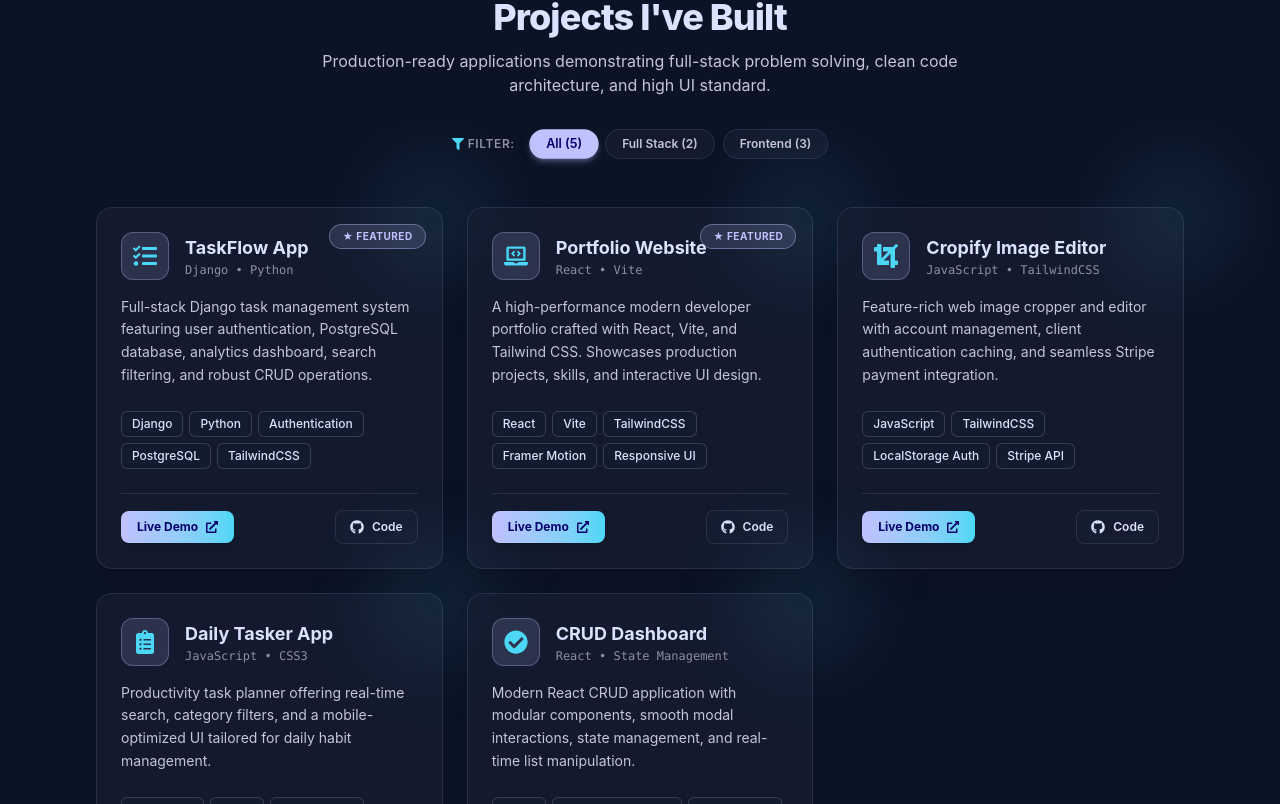
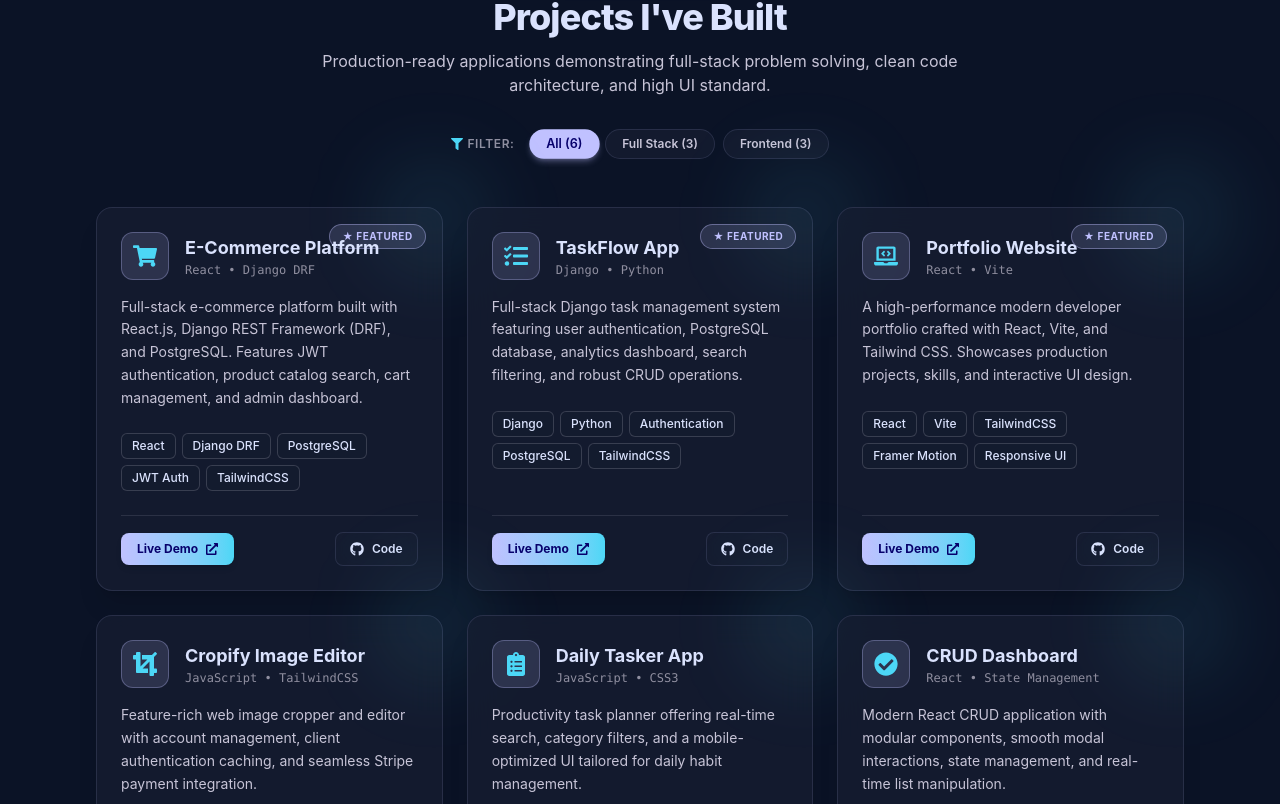
Before and after one commit to pintusingh123/portfolio, a React (Vite) app: page / in a window 1280 px wide. Shown: the part 1216-2020 px from the top of the page. Built offline with nearby package versions, Linux system fonts and the light colour scheme.

Commit message:
added eccomerce app

```diff
--- a/src/components/ProjectShowcase.jsx
+++ b/src/components/ProjectShowcase.jsx
@@ -9,10 +9,22 @@
   FaExternalLinkAlt,
   FaGithub,
   FaFilter,
+  FaShoppingCart,
 } from "react-icons/fa";
 import Button from "./buttons/Button";
 
 const projects = [
+  {
+    title: "E-Commerce Platform",
+    icon: FaShoppingCart,
+    category: "Full Stack",
+    description:
+      "Full-stack e-commerce platform built with React.js, Django REST Framework (DRF), and PostgreSQL. Features JWT authentication, product catalog search, cart management, and admin dashboard.",
+    live: "https://ecommerce-frontend-pi-roan.vercel.app/",
+    github: "https://github.com/pintusingh123",
+    tags: ["React", "Django DRF", "PostgreSQL", "JWT Auth", "TailwindCSS"],
+    featured: true,
+  },
   {
     title: "TaskFlow App",
     icon: FaTasks,
--- a/src/components/TypingText.jsx
+++ b/src/components/TypingText.jsx
@@ -63,7 +63,7 @@
   ]);
 
   const heroStats = [
-    { label: "Projects Completed", value: "15+", icon: FaRocket },
+    { label: "Projects Completed", value: "7+", icon: FaRocket },
     { label: "Core Tech Stack", value: "React & Django", icon: FaCode },
     { label: "CGPA (Kota Univ)", value: "7.1 / 10", icon: FaCheckCircle },
     { label: "UI Polish & Speed", value: "Fast 60 FPS", icon: FaLaptopCode },
```
